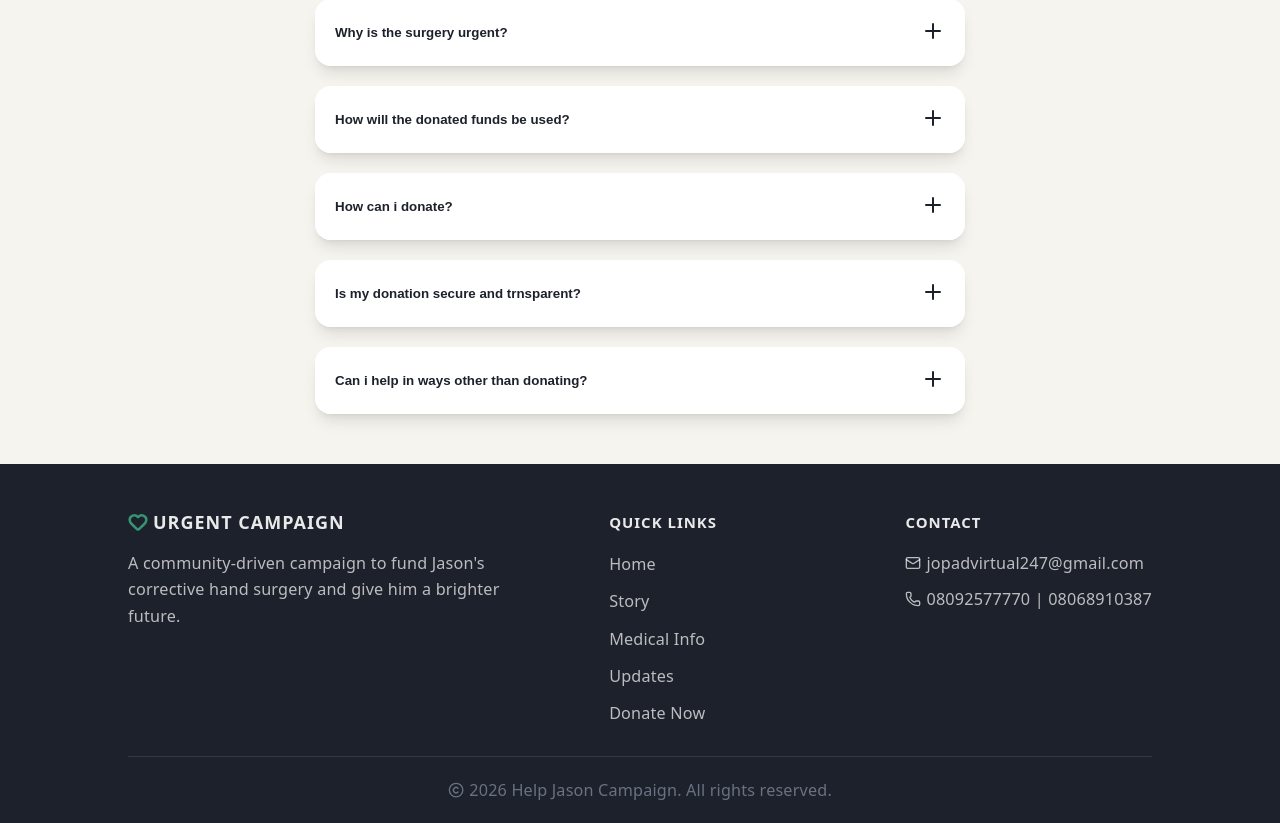
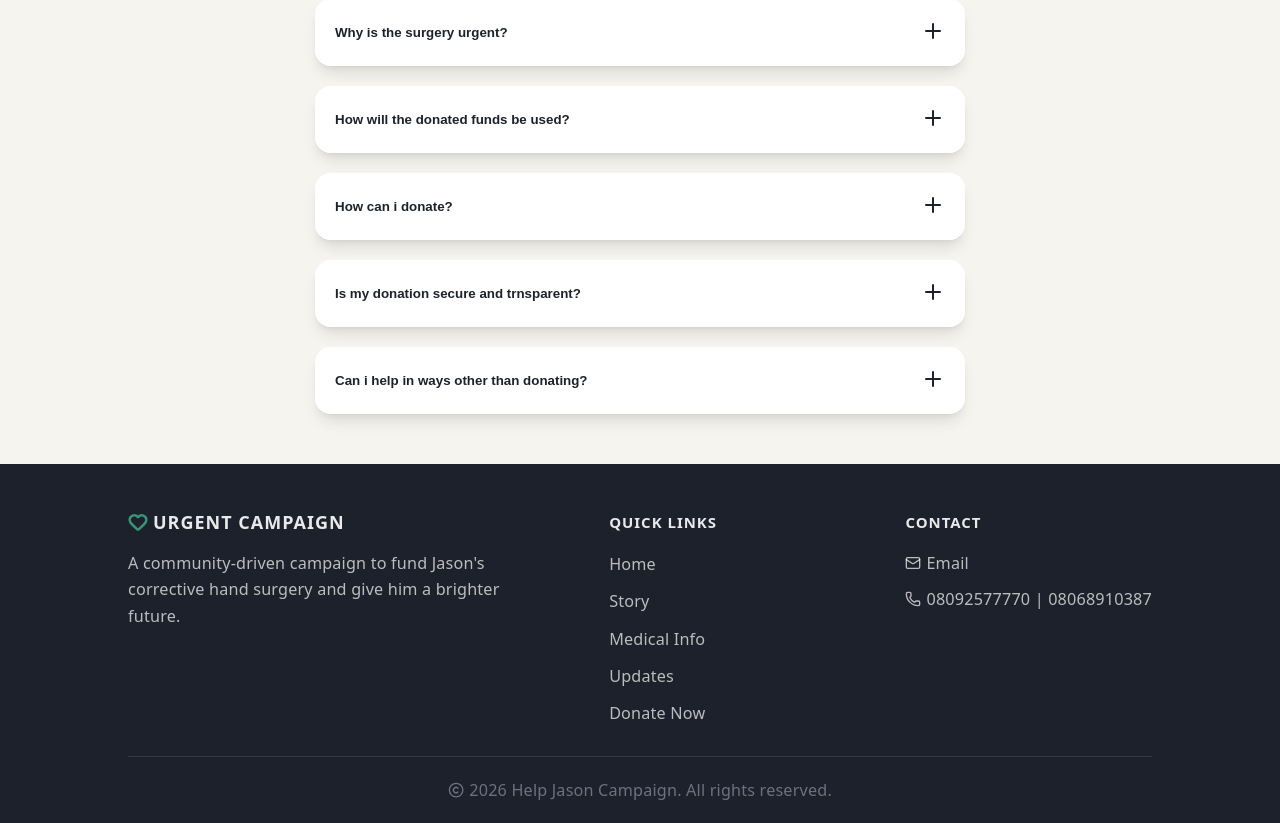
Before and after one commit to JopadAdvisory/Jason, a React (Vite) app: page / in a window 1280 px wide. Shown: the part 4222-5045 px from the top of the page. Built offline with nearby package versions, Linux system fonts and the light colour scheme.

Commit message:
email security upgrade

```diff
--- a/src/components/layout/Footer.tsx
+++ b/src/components/layout/Footer.tsx
@@ -1,10 +1,15 @@
-import type { JSX } from "react";
+import { useState, type JSX } from "react";
 import "./Footer.css";
 import { Copyright, Heart, Mail, Phone } from "lucide-react";
 
 export default function Footer(): JSX.Element {
+    const [revealed, setRevealed] = useState<boolean>(false);
     const today: Date = new Date();
     const year: number = today.getFullYear();
+
+    const parts: string[] = ["jopad", "gmail", "virtual", "247", "com"];
+
+    const email: string = `${parts[0] + parts[2] + parts[3]}@${parts[1]}.${parts[1]}`;
     return (
         <div className="footer-container-bg">
             <div className="footer-container">
@@ -36,11 +41,13 @@ export default function Footer(): JSX.Element {
                     <div className="column-three">
                         <h5 className="column-header">Contact</h5>
                         <a
-                            href="mailto:ojo370@gmail.com"
+                            href={`mailto:${email}`}
                             className="contact mail"
+                            onClick={() => setRevealed(true)}
                         >
                             <Mail className="contact-icon" />
-                            <span>jopadvirtual247@gmail.com</span>
+                            {revealed ?
+                            <span>jopadvirtual247@gmail.com</span> : <span>Email</span>}
                         </a>
                         <p className="contact">
                             <Phone className="contact-icon" />
```
